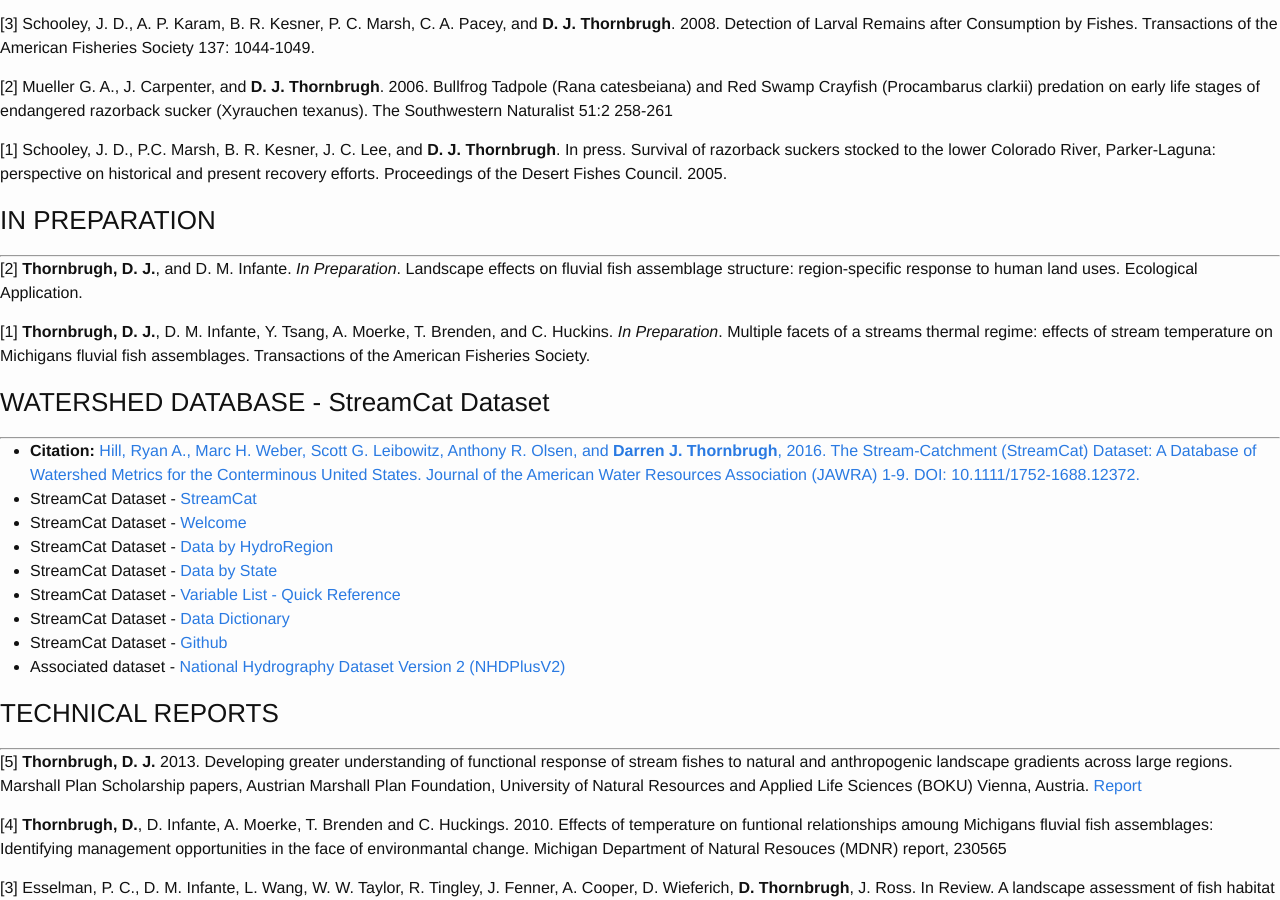
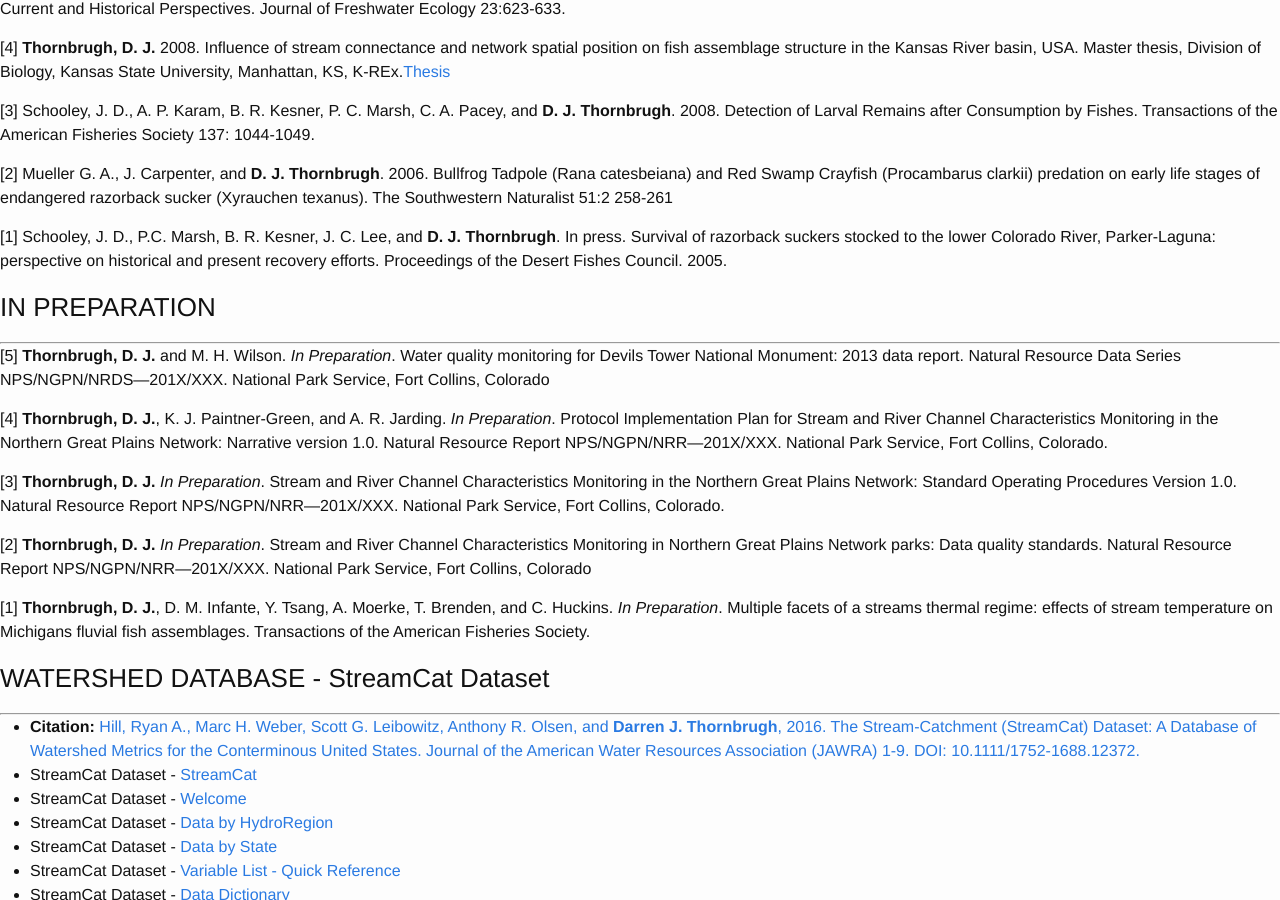
Before and after one commit to dthor/dthor.github.io, a Jekyll site: the page built from publications/publications.md, in a window 1280 px wide and 900 px high, scrolled down 1593 px. Built offline with Jekyll 4.4.1, drawn with Linux system fonts in a browser that asks for light colours; nearby versions of some CDN libraries; some web fonts are replaced; some of the changed text lies outside the part shown.

Commit message:
update pubs 20190105
added some in review and prep.

```diff
--- a/publications/publications.md
+++ b/publications/publications.md
@@ -9,12 +9,15 @@
 
 ### IN REVIEW
 ***
-[2] **Thornbrugh, D. J.**, D. M. Infante and Y. Tsang. _In Review_. Regional trends of biodiversity indices: differences in natural landscape and human land use on stream fishes. Journal of Biogeography.
+[2]**Thornbrugh, D. J.**, and D. M. Infante. _In Review_. Landscape effects on stream fishes: regional responses to human land uses across the eastern United States. in R. M. Hughes, L. Wang and D. M. Infante, editors. Advances in Understanding Landscape Influences on Freshwater Habitats and Biological Assemblage. American Fisheries Society, Symposium XX, Bethesda, Maryland
 
-[1] Bellmore, R. A., J. E. Compton, J. R. Brooks, E. W. Fox, R. A. Hill and **D. J. Thornbrugh** _In Review_. Relative importance of anthropogenic sources and internal sinks for nitrogen concentration in US national streams and rivers. Proceedings of the National Academy of Sciences.
+[1] **Thornbrugh, D. J.**, D. M. Infante and Y. Tsang. _In Review_. Regional trends of biodiversity indices: differences in natural landscape and human land use on stream fishes. Journal of Biogeography.
+
 
 ### PUBLICATIONS - In Press
 ***
+
+[15] Bellmore R. A., J. E. Compton, J. R. Brooks, E. W. Fox, R. A. Hill, D. J. Sobota, **D. J. Thornbrugh** and M. H. Weber, 2018. Nitrogen inputs drive nitrogen concentrations in U.S. streams and rivers during summer low flow conditions. Science of the Total Environment. 639:1349-1359. https://doi.org/10.1016/j.scitotenv.2018.05.008
 
 [14] **Thornbrugh, D. J.**, S. G. Leibowitz, R. A. Hill, M. H. Weber, Z. C. Johnson A. R. Olsen, J. E. Flotemersch, J. L. Stoddard and D. V Peck. 2018. Mapping Watershed Integrity for the Conterminous United States. Ecological Indicators. 85:1133-1148 [doi.org/10.1016/j.ecolind.2017.10.070](https://doi.org/10.1016/j.ecolind.2017.10.070)
 
@@ -48,7 +51,13 @@
 ### IN PREPARATION
 ***
 
-[2] **Thornbrugh, D. J.**, and D. M. Infante. _In Preparation_. Landscape effects on fluvial fish assemblage structure: region-specific response to human land uses. Ecological Application.
+[5] **Thornbrugh, D. J.** and M. H. Wilson. _In Preparation_. Water quality monitoring for Devils Tower National Monument: 2013 data report. Natural Resource Data Series NPS/NGPN/NRDS—201X/XXX. National Park Service, Fort Collins, Colorado
+
+[4] **Thornbrugh, D. J.**, K. J. Paintner-Green, and A. R. Jarding. _In Preparation_. Protocol Implementation Plan for Stream and River Channel Characteristics Monitoring in the Northern Great Plains Network: Narrative version 1.0. Natural Resource Report NPS/NGPN/NRR—201X/XXX. National Park Service, Fort Collins, Colorado.
+
+[3] **Thornbrugh, D. J.** _In Preparation_. Stream and River Channel Characteristics Monitoring in the Northern Great Plains Network: Standard Operating Procedures Version 1.0. Natural Resource Report NPS/NGPN/NRR—201X/XXX. National Park Service, Fort Collins, Colorado.
+
+[2] **Thornbrugh, D. J.** _In Preparation_. Stream and River Channel Characteristics Monitoring in Northern Great Plains Network parks: Data quality standards. Natural Resource Report NPS/NGPN/NRR—201X/XXX. National Park Service, Fort Collins, Colorado
 
 [1] **Thornbrugh, D. J.**, D. M. Infante, Y. Tsang, A. Moerke, T. Brenden, and C. Huckins. _In Preparation_. Multiple facets of a streams thermal regime: effects of stream temperature on Michigans fluvial fish assemblages. Transactions of the American Fisheries Society.
 
```
